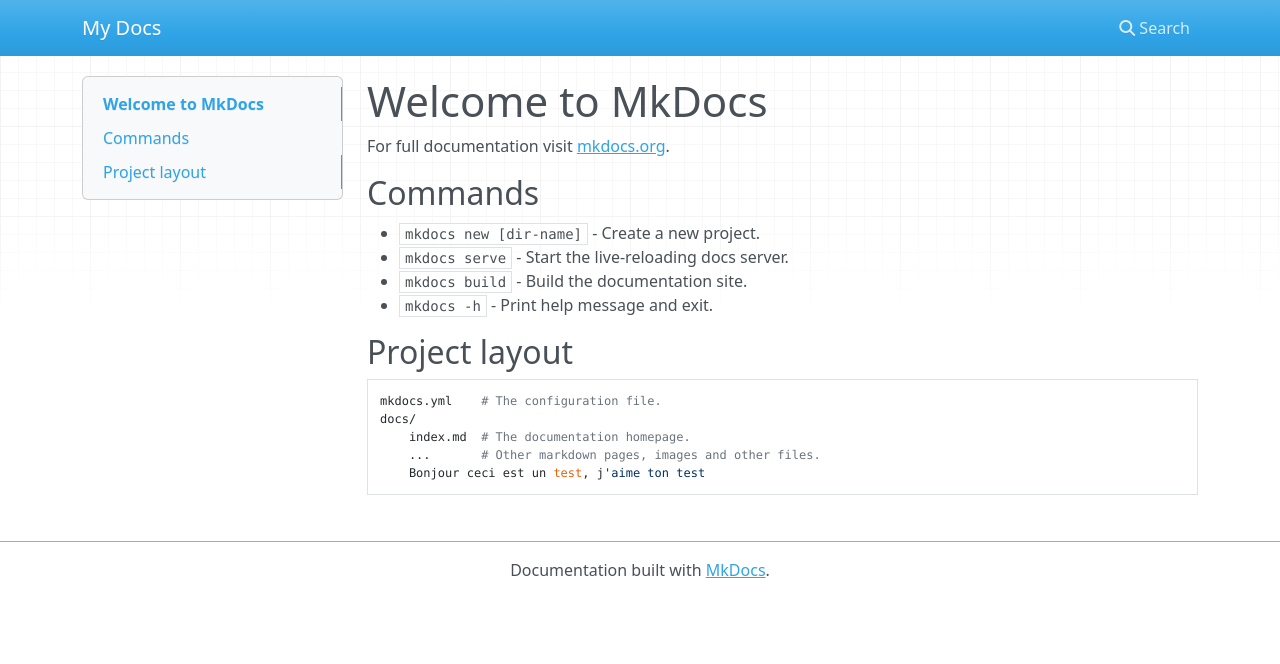
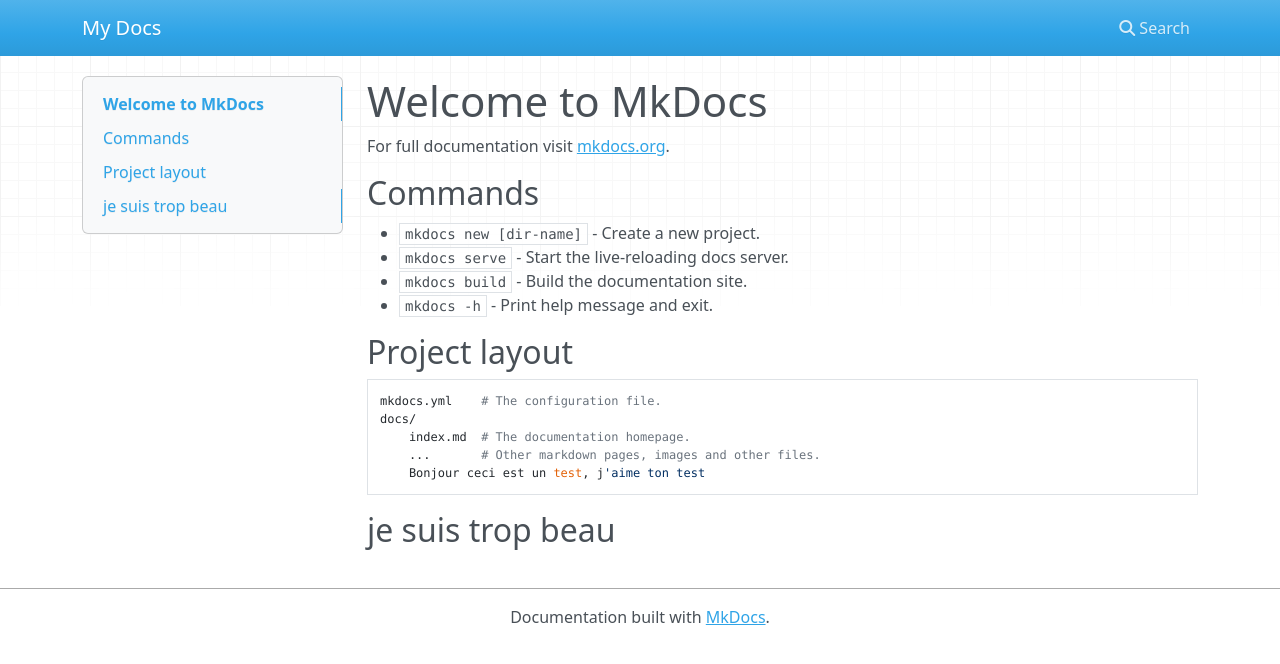
Before and after one commit to Julesgris/Anne-2025-2026, an MkDocs documentation site: the page built from docs/index.md, in a window 1280 px wide. Shown: the top 664 px of the page. Built offline with MkDocs 1.6.1, drawn with Linux system fonts in a browser that asks for light colours; nearby versions of some CDN libraries.

Commit message:
modif test

```diff
--- a/docs/index.md
+++ b/docs/index.md
@@ -16,3 +16,4 @@
         index.md  # The documentation homepage.
         ...       # Other markdown pages, images and other files.
         Bonjour ceci est un test, j'aime ton test
+## je suis trop beau
```
